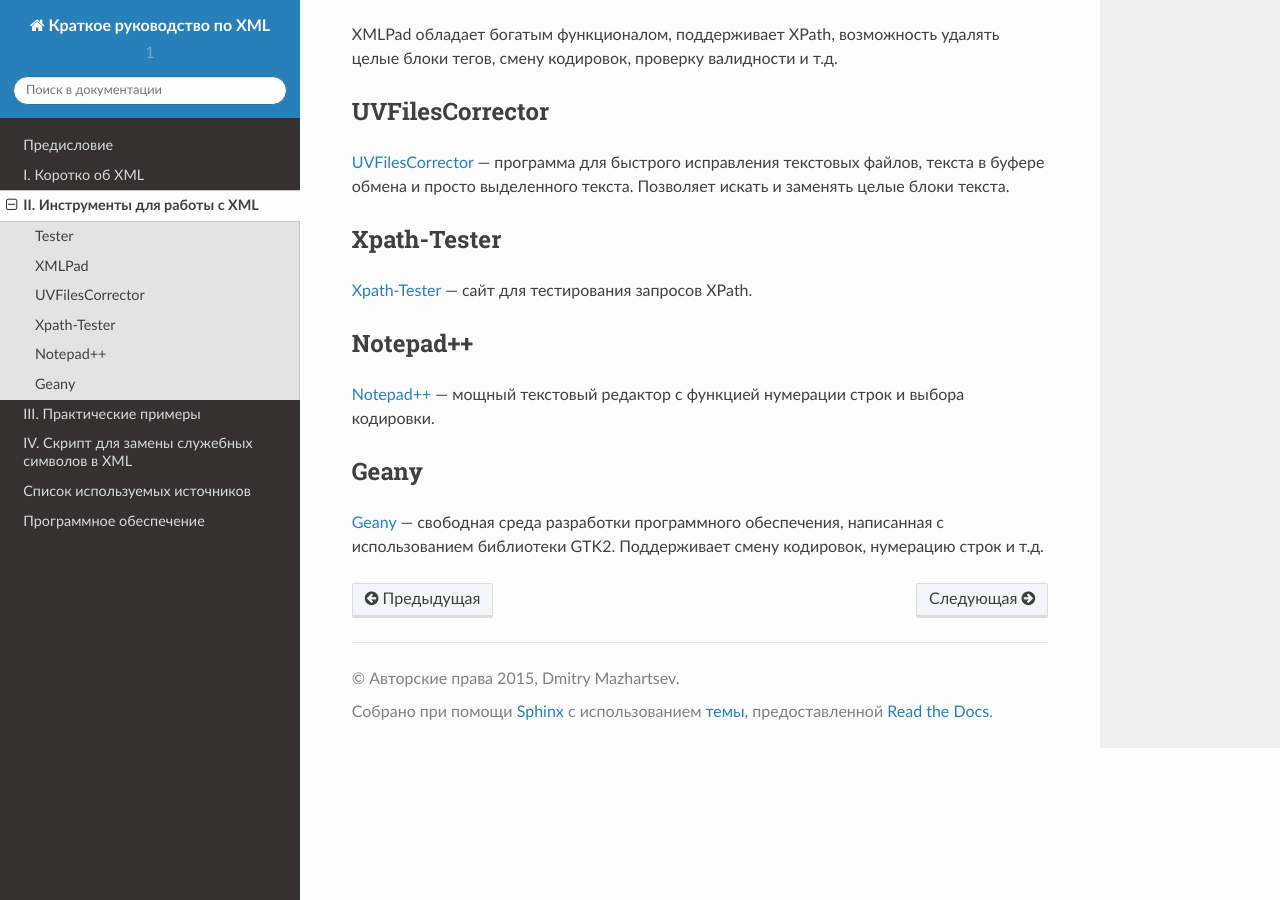
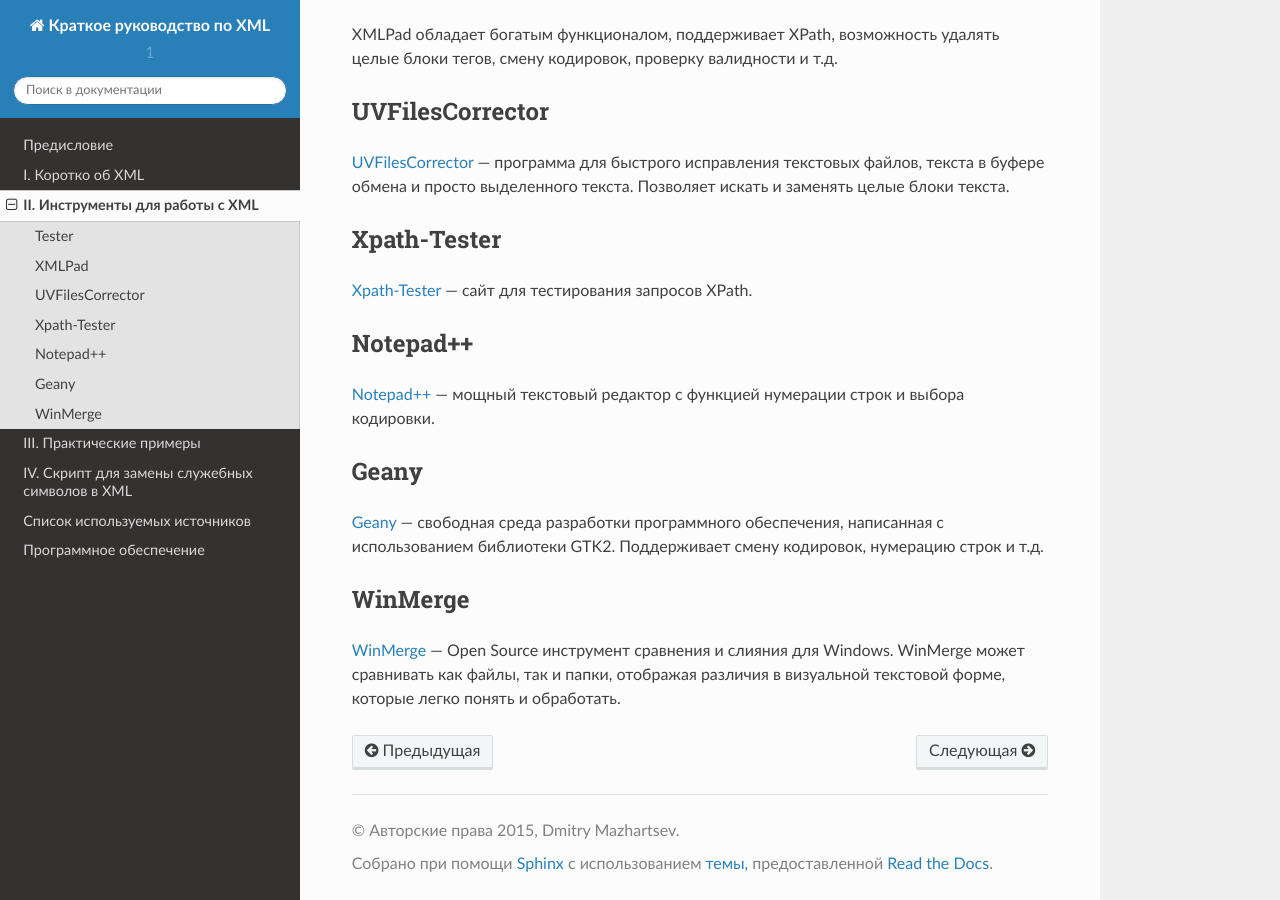
Before and after one commit to mazhartsev/xml-guide, a Sphinx documentation site: the page built from docs/source/tools.rst, in a window 1280 px wide and 900 px high, scrolled down 537 px. Built offline with Sphinx 7.4.7 and the Read the Docs theme 2.0.0, drawn with Linux system fonts in a browser that asks for light colours; formulas are drawn with MathJax 3.

Commit message:
Update tools.rst

```diff
--- a/docs/source/tools.rst
+++ b/docs/source/tools.rst
@@ -66,3 +66,11 @@
 `Geany <http://www.geany.org/>`__ — cвободная среда разработки
 программного обеспечения, написанная с использованием библиотеки GTK2.
 Поддерживает смену кодировок, нумерацию строк и т.д.
+
+
+WinMerge
+-----------------------
+
+.. index:: WinMerge
+
+`WinMerge <http://winmerge.org/?lang=ru>`__  — Open Source инструмент сравнения и слияния для Windows. WinMerge может сравнивать как файлы, так и папки, отображая различия в визуальной текстовой форме, которые легко понять и обработать.
```
